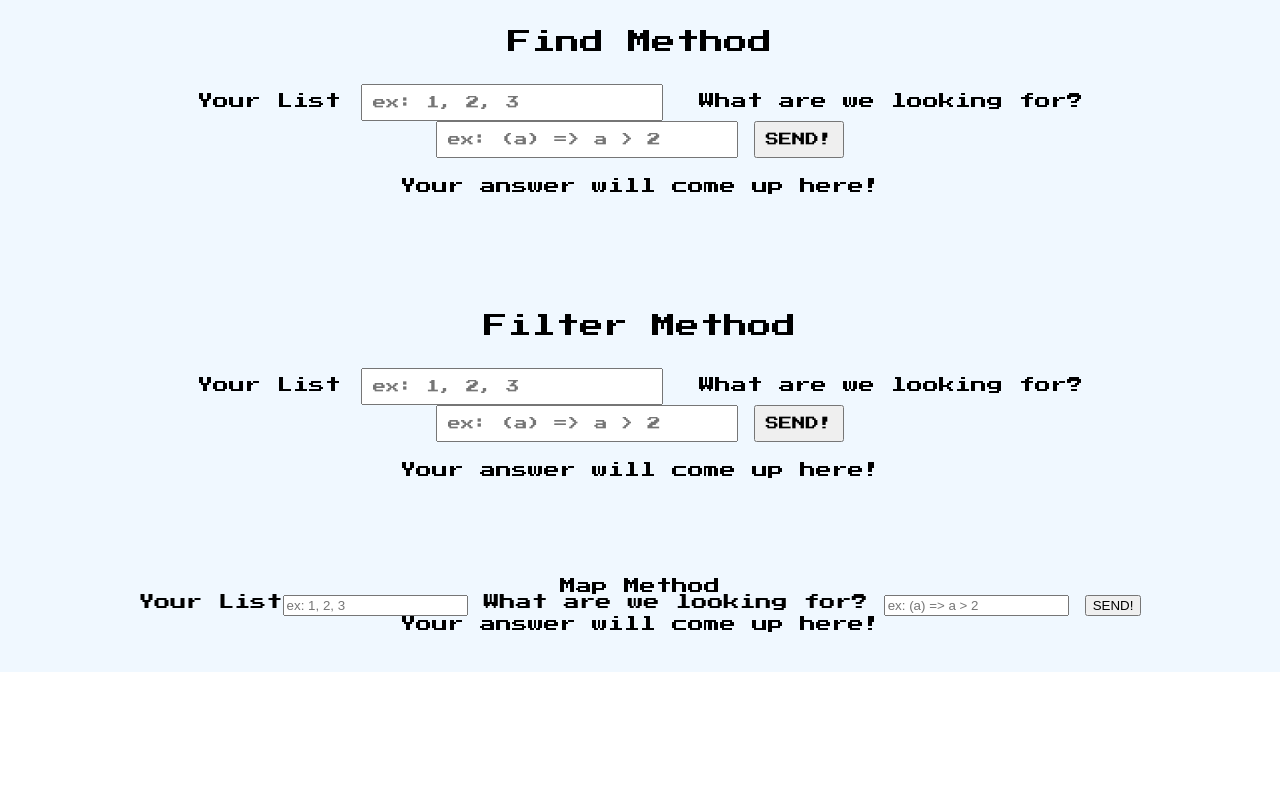
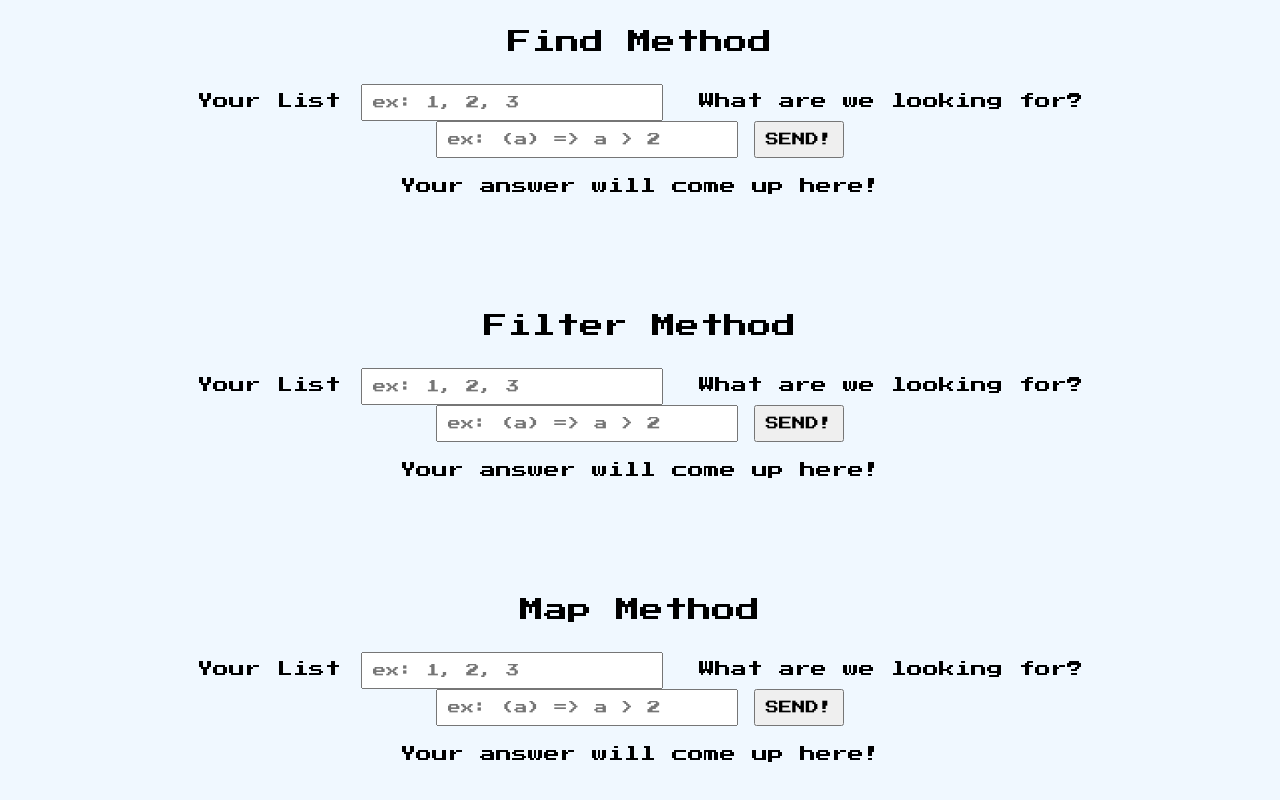
Before and after one commit to marzboi/202304-w2ch5-marco-fratini, a website with bundled scripts: page index.html in a window 1280 px wide. Shown: the part 2078-2878 px from the top of the page. Before the commit the page ends 2750 px from the top, so only its background shows below. Built offline with nearby package versions, Linux system fonts and the light colour scheme.

Commit message:
Add new map styles

```diff
--- a/sass/styles.scss
+++ b/sass/styles.scss
@@ -316,4 +316,40 @@ main {
       }
     }
   }
+
+  .map-container {
+    h3 {
+      padding: 20px;
+      font-size: rem(24);
+      margin-bottom: 10px;
+    }
+    label {
+      padding: 20px;
+    }
+    input {
+      font-family: inherit;
+      padding: 10px;
+    }
+
+    button {
+      font-family: inherit;
+      padding: 10px;
+    }
+
+    div {
+      p {
+        padding: 20px;
+        font-size: rem(16);
+      }
+      ol {
+        display: flex;
+        justify-content: center;
+        li {
+          padding-left: 20px;
+          padding-bottom: 10px;
+          font-size: rem(16);
+        }
+      }
+    }
+  }
 }
```
Also changed, not shown: styles.css, 1 other file.
